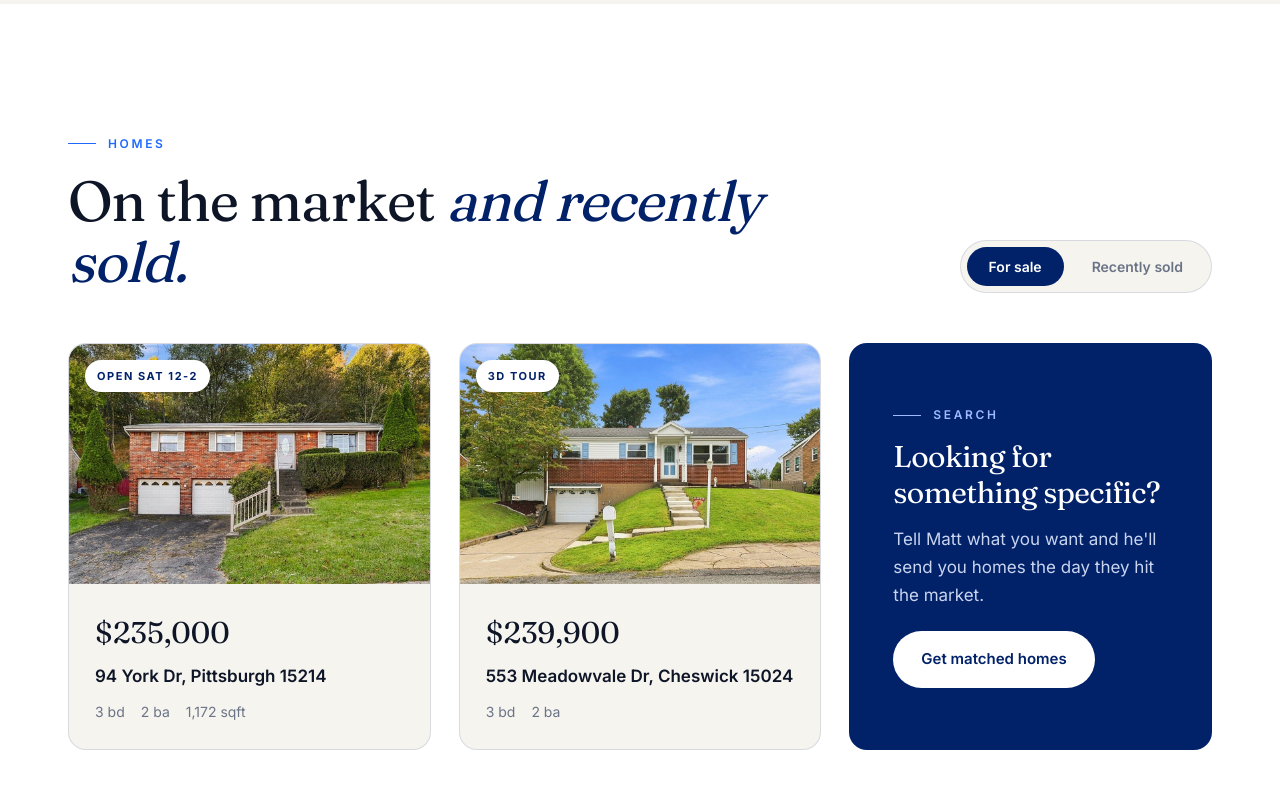
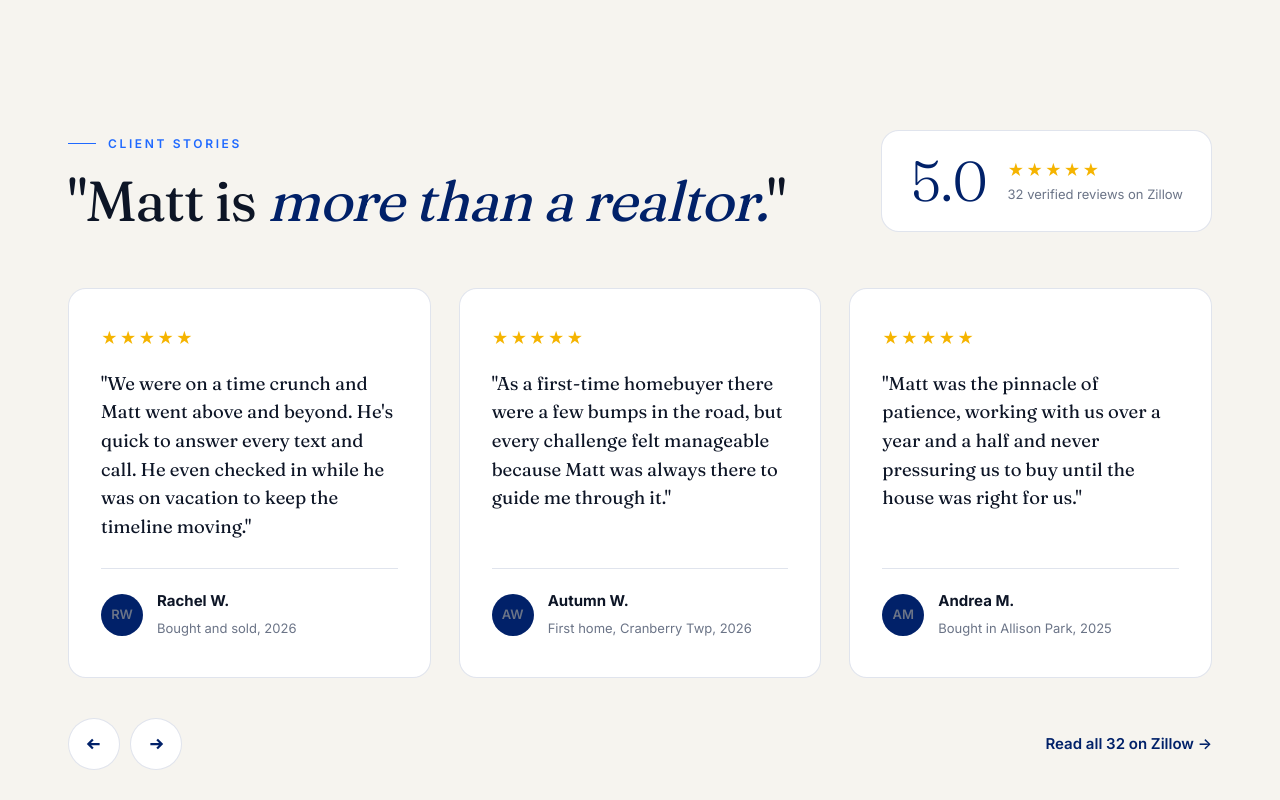
Before and after one commit to danacoonpgh-bit/matt-vogel-website, a plain HTML site: page index.html in a window 1280 px wide. Shown: the part 6440-7240 px from the top of the page. Drawn offline with Linux system fonts and the light colour scheme.

Commit message:
Modify Homes link and remove listings section
Updated Homes link to point to an external site and removed listings section.

```diff
--- a/index.html
+++ b/index.html
@@ -645,7 +645,7 @@ footer{background:var(--blue-deep);color:#9fb0d6;padding:80px 0 40px;font-size:1
       <img class="mv mv-b" src="img/mv-logo-navy.png" alt="Matt Vogel, Realtor">
     </a>
     <nav class="nav-links" id="links">
-      <a href="#homes">Homes</a>
+      <a href="https://www.coldwellbankerhomes.com/pa/pittsburgh/agent/matthew-vogel/aid_195353/" target="_blank" rel="noopener">Homes</a>
       <a href="#reviews">Reviews</a>
       <a href="#about">About</a>
       <a href="https://www.instagram.com/mvrealtorpgh/" target="_blank" rel="noopener" class="nav-ig" aria-label="Matt on Instagram"><svg viewBox="0 0 24 24" fill="none" stroke="currentColor" stroke-width="1.8"><rect x="3" y="3" width="18" height="18" rx="5"/><circle cx="12" cy="12" r="4.2"/><circle cx="17.4" cy="6.6" r="1" fill="currentColor" stroke="none"/></svg></a>
@@ -941,64 +941,6 @@ footer{background:var(--blue-deep);color:#9fb0d6;padding:80px 0 40px;font-size:1
 
   <!-- TEST YOUR KNOWLEDGE TEASER -->
   <div id="tyk-teaser"></div>
-  <!-- LISTINGS -->
-  <section class="listings" id="homes">
-    <div class="wrap">
-      <div class="l-top">
-        <div class="head">
-          <span class="eyebrow rv">Homes</span>
-          <h2 class="rv d1">On the market <em>and recently sold.</em></h2>
-        </div>
-        <div class="tabs rv" role="tablist">
-          <button class="on" data-tab="active" role="tab" aria-selected="true">For sale</button>
-          <button data-tab="sold" role="tab" aria-selected="false">Recently sold</button>
-        </div>
-      </div>
-
-      <div class="grid-l" id="tab-active">
-        <article class="home rv">
-          <div class="ph"><img src="img/l-york.jpg" alt="94 York Dr, Pittsburgh" loading="lazy"><span class="tag">Open Sat 12-2</span></div>
-          <div class="info"><div class="price">$235,000</div><div class="addr">94 York Dr, Pittsburgh 15214</div><div class="meta"><span>3 bd</span><span>2 ba</span><span>1,172 sqft</span></div></div>
-        </article>
-        <article class="home rv d1">
-          <div class="ph"><img src="img/l-meadowvale.jpg" alt="553 Meadowvale Dr, Cheswick" loading="lazy"><span class="tag">3D tour</span></div>
-          <div class="info"><div class="price">$239,900</div><div class="addr">553 Meadowvale Dr, Cheswick 15024</div><div class="meta"><span>3 bd</span><span>2 ba</span></div></div>
-        </article>
-        <article class="home more rv d2">
-          <span class="eyebrow" style="color:#9fbaff">Search</span>
-          <h3>Looking for something specific?</h3>
-          <p>Tell Matt what you want and he'll send you homes the day they hit the market.</p>
-          <a href="#contact" class="btn" data-intent="Buy">Get matched homes</a>
-        </article>
-      </div>
-
-      <div class="grid-l" id="tab-sold" hidden>
-        <article class="home">
-          <div class="ph"><img src="img/s-oldperry.jpg" alt="9431 Old Perry Hwy" loading="lazy"><span class="tag sold">Sold &middot; Seller</span></div>
-          <div class="info"><div class="price">$355,000</div><div class="addr">9431 Old Perry Hwy, Pittsburgh 15237</div><div class="meta"><span>5 bd</span><span>3 ba</span><span>2,243 sqft</span></div></div>
-        </article>
-        <article class="home">
-          <div class="ph"><img src="img/s-kingcharles.jpg" alt="1538 King Charles Dr" loading="lazy"><span class="tag sold">Sold &middot; Buyer</span></div>
-          <div class="info"><div class="price">$470,000</div><div class="addr">1538 King Charles Dr, Pittsburgh 15237</div><div class="meta"><span>3 bd</span><span>3 ba</span><span>1,520 sqft</span></div></div>
-        </article>
-        <article class="home">
-          <div class="ph"><img src="img/s-kilbuck.jpg" alt="726 Kilbuck Dr" loading="lazy"><span class="tag sold">Sold &middot; Buyer</span></div>
-          <div class="info"><div class="price">$385,000</div><div class="addr">726 Kilbuck Dr, Cranberry Twp 16066</div><div class="meta"><span>3 bd</span><span>3 ba</span></div></div>
-        </article>
-        <article class="home">
-          <div class="ph"><img src="img/s-gamefarm.jpg" alt="152 Game Farm Rd" loading="lazy"><span class="tag sold">Sold &middot; Buyer</span></div>
-          <div class="info"><div class="price">$520,000</div><div class="addr">152 Game Farm Rd, New Castle 16101</div><div class="meta"><span>4 bd</span><span>2 ba</span><span>1,744 sqft</span></div></div>
-        </article>
-        <article class="home more">
-          <span class="eyebrow" style="color:#9fbaff">Selling?</span>
-          <h3>Your home could be next.</h3>
-          <p>Get a free, no-obligation value estimate with a builder's take on what buyers will notice.</p>
-          <a href="#contact" class="btn" data-intent="Sell">Get my home value</a>
-        </article>
-      </div>
-    </div>
-  </section>
-
   <!-- REVIEWS -->
   <section class="reviews" id="reviews">
     <div class="wrap">
@@ -1111,7 +1053,7 @@ footer{background:var(--blue-deep);color:#9fb0d6;padding:80px 0 40px;font-size:1
       </div>
       <div>
         <h4>Explore</h4>
-        <a href="#homes">Homes</a>
+        <a href="https://www.coldwellbankerhomes.com/pa/pittsburgh/agent/matthew-vogel/aid_195353/" target="_blank" rel="noopener">Homes</a>
         <a href="#reviews">Reviews</a>
         <a href="#contact">Free home value</a>
       </div>
@@ -1169,13 +1111,6 @@ footer{background:var(--blue-deep);color:#9fb0d6;padding:80px 0 40px;font-size:1
     requestAnimationFrame(tick);
   }), {threshold:.6});
   if (!matchMedia('(prefers-reduced-motion: reduce)').matches) document.querySelectorAll('[data-count]').forEach(el => cio.observe(el));
-
-  // listing tabs
-  document.querySelectorAll('.tabs button').forEach(b => b.addEventListener('click', () => {
-    document.querySelectorAll('.tabs button').forEach(x => { x.classList.toggle('on', x === b); x.setAttribute('aria-selected', x === b); });
-    document.getElementById('tab-active').hidden = b.dataset.tab !== 'active';
-    document.getElementById('tab-sold').hidden = b.dataset.tab !== 'sold';
-  }));
 
   // review slider
   const track = document.getElementById('track');
```
